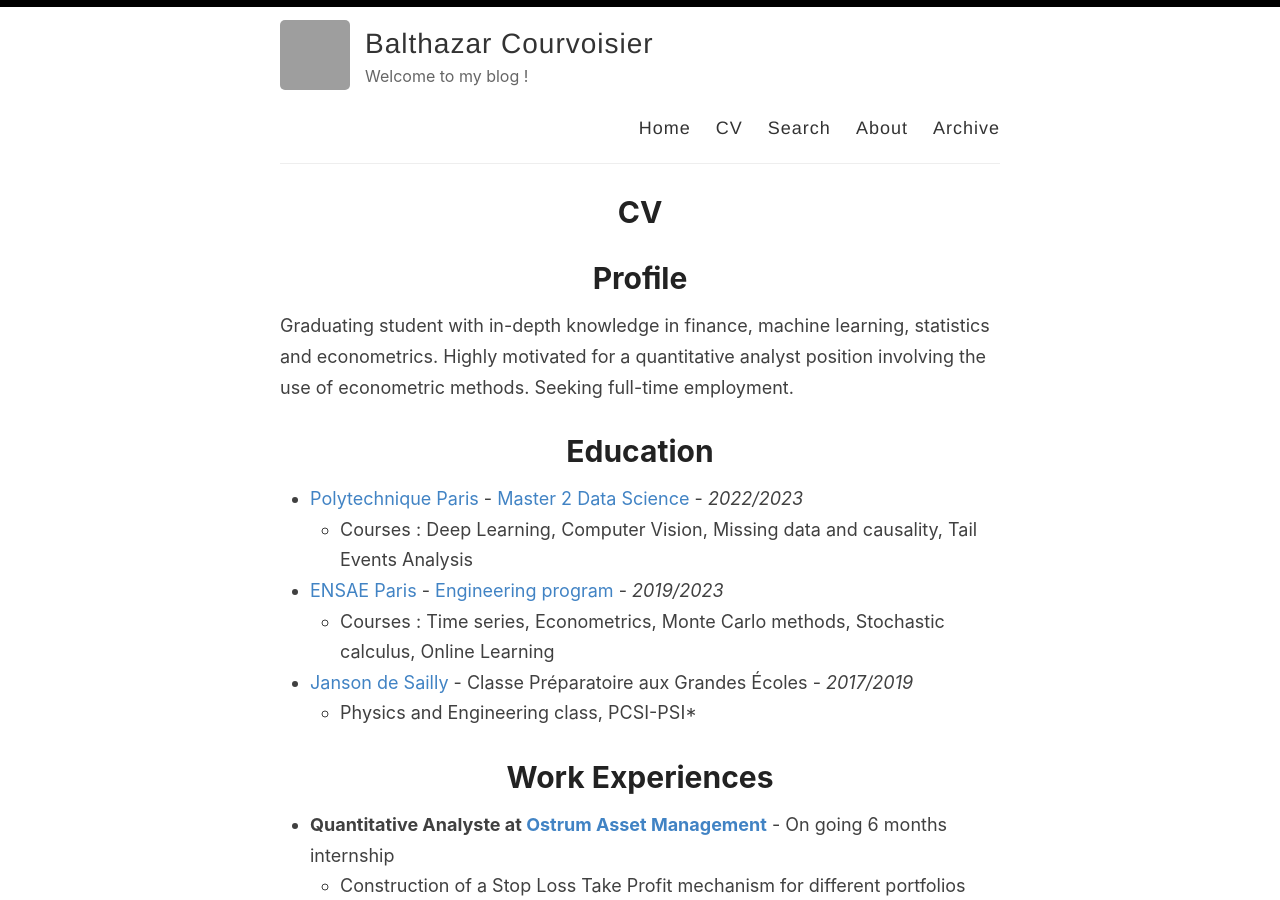
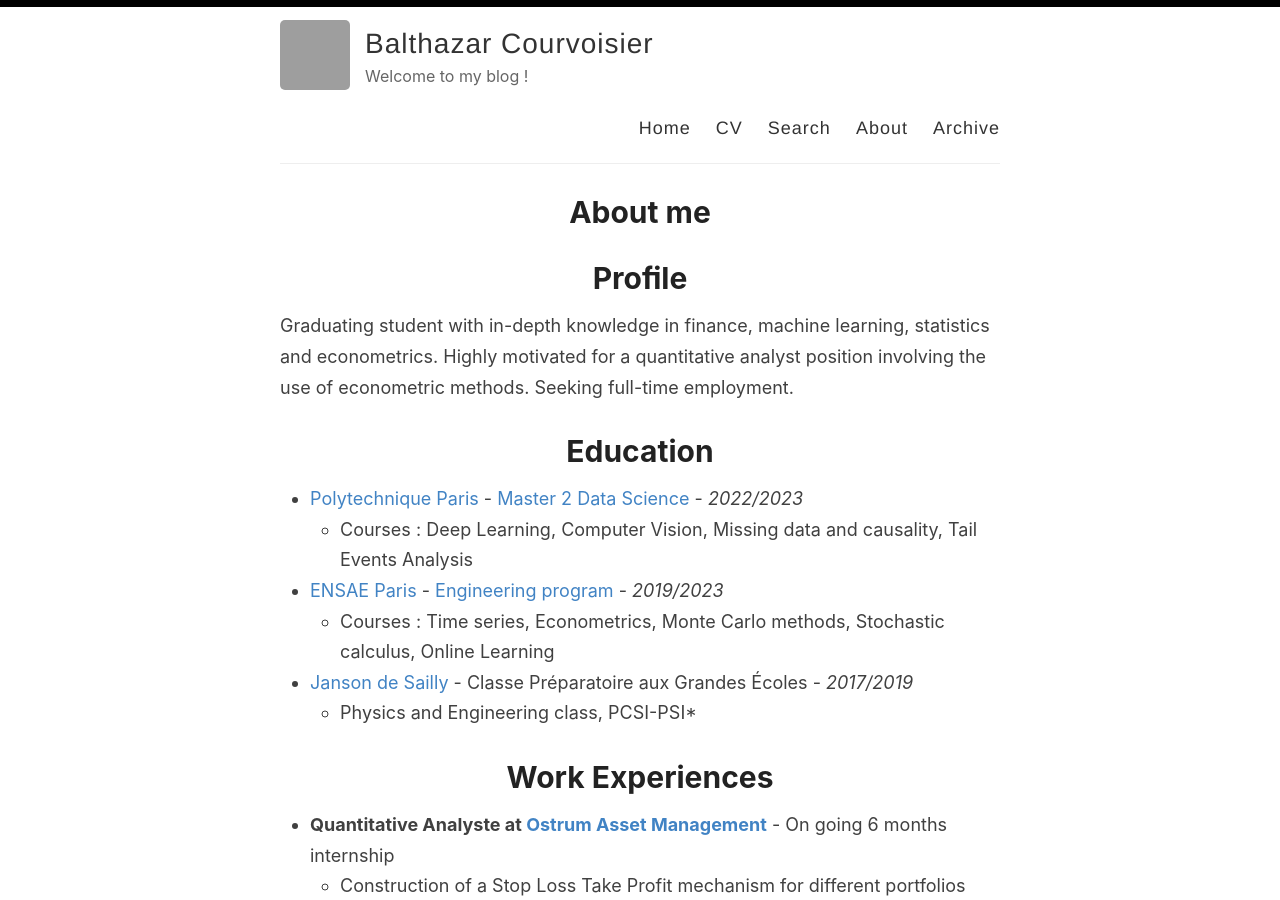
Before and after one commit to Zaltarba/blog, a Jekyll site: the page built from _pages/CV.md, in a window 1280 px wide and 900 px high. Built offline with Jekyll 4.4.1, drawn with Linux system fonts in a browser that asks for light colours.

Commit message:
Update CV.md

```diff
--- a/_pages/CV.md
+++ b/_pages/CV.md
@@ -1,7 +1,7 @@
 ---
 layout: page
-title: CV
-permalink: /CV/
+title: About me
+permalink: /About_me/
 ---
 
 # Profile
```
